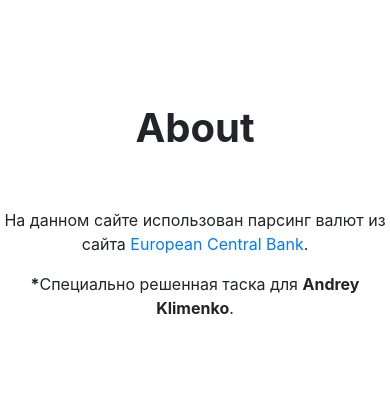
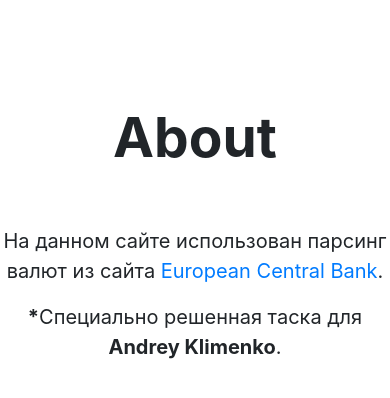
Before and after one commit to KR1470R/CourseRubleECB, a Django app: page /about in a window 390 px wide. Shown: the part 52-450 px from the top of the page. Run offline with Django 3.2, Linux system fonts and the light colour scheme; some libraries are stand-ins or nearby versions.

Commit message:
fixed adabtive

```diff
--- a/static/css/style.css
+++ b/static/css/style.css
@@ -122,6 +122,9 @@ a:hover {
 	td{
 		font-size:25px;
 	}
+	p{
+		font-size: 25px;
+	}
 }
 
 @media (max-width: 450px){
@@ -141,4 +144,7 @@ a:hover {
 	td{
 		font-size:20px;
 	}
+	p{
+		font-size: 20px;
+	}
 }
--- a/templates/about.html
+++ b/templates/about.html
@@ -11,7 +11,7 @@
 	{% include 'header.html' %}
 	<br>
 	<div class='title'>
-		<h1><strong>About</strong></h1>
+		<h1 class='title_lbl'><strong>About</strong></h1>
 	</div>
 	<br><br>
 	<center>
```
